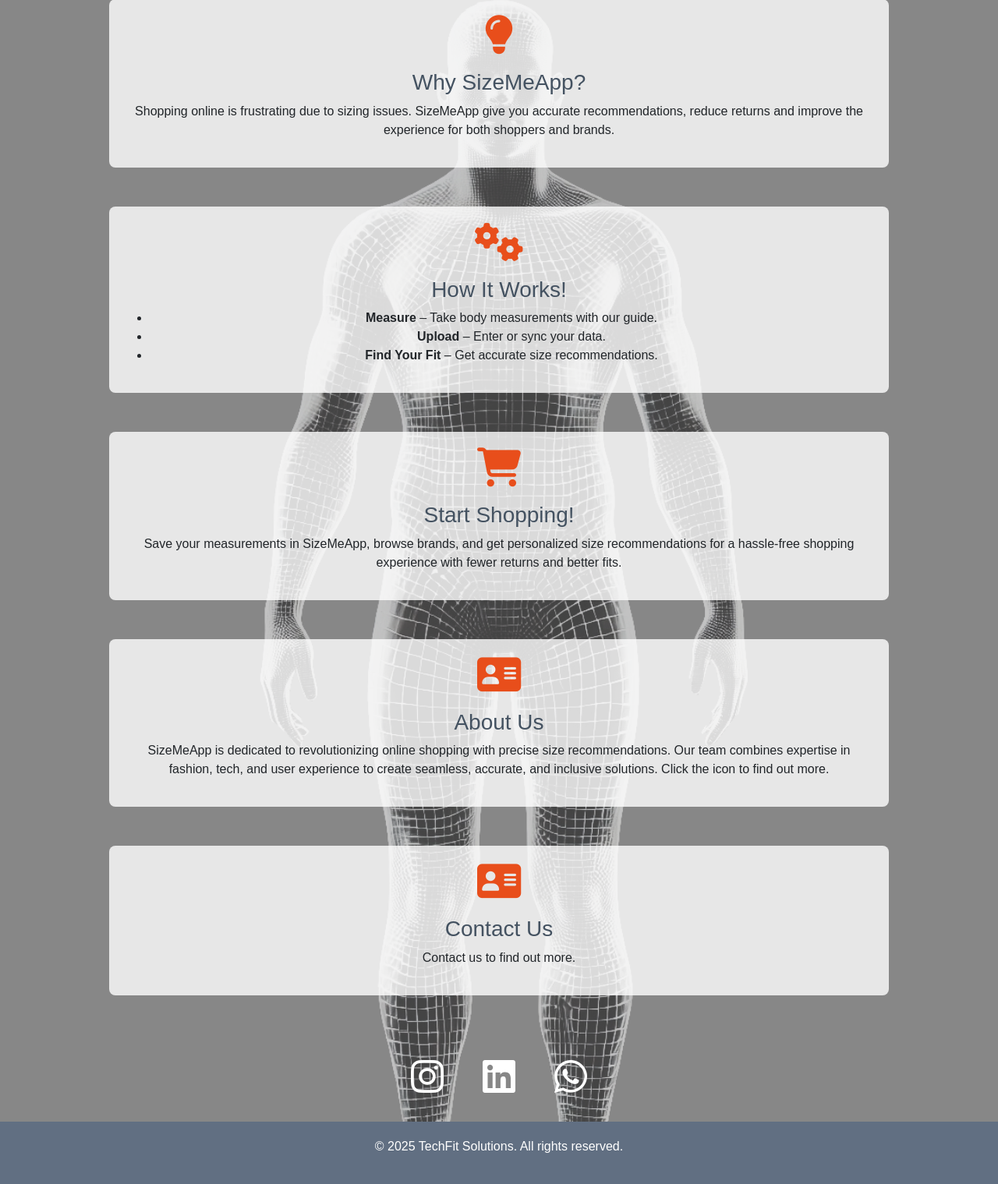
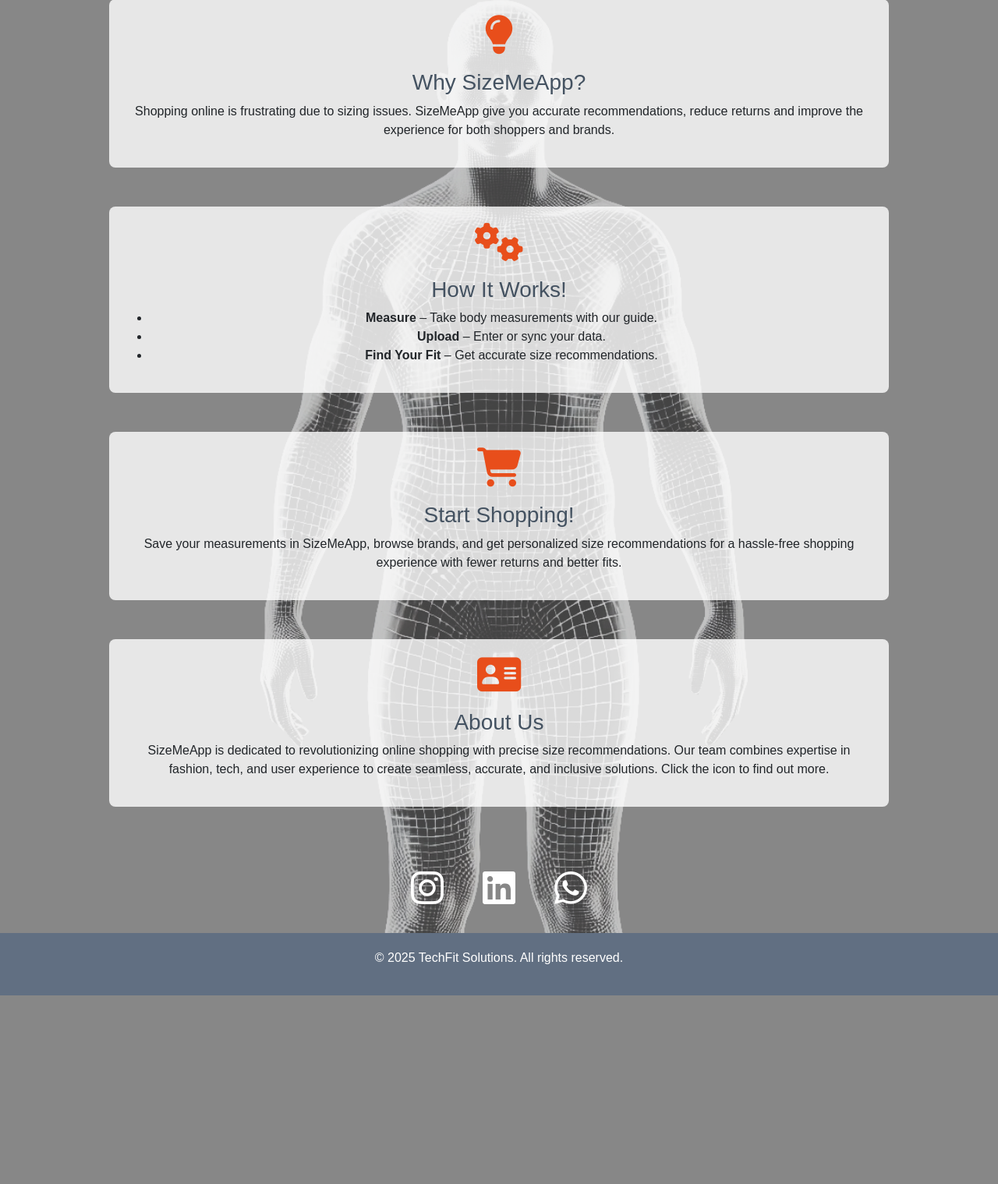
Before and after one commit to Sara-Sundin/SizeMeApp, a Django app: page /about/ in a window 1280 px wide. Shown: the part 101-1620 px from the top of the page at 78% size. After the commit the page ends 1378 px from the top, so only its background shows below. Run offline with Django 5.2, Linux system fonts and the light colour scheme; parts of the project's set-up code (start-up, migrations or seed data) failed here and were passed over; some libraries are stand-ins or nearby versions.

Commit message:
remove contact section on home and about page

```diff
--- a/apps/pages/templates/pages/about.html
+++ b/apps/pages/templates/pages/about.html
@@ -40,14 +40,6 @@
         <p>SizeMeApp is dedicated to revolutionizing online shopping with precise size recommendations. Our team combines expertise in fashion, tech, and user experience to create seamless, accurate, and inclusive solutions. Click the icon to find out more.</p>
     </section>
 
-     <!-- Contact Us -->
-     <section class="about-box text-center transparent-box">
-        <i class="info-icon-secondary fa-solid fa-address-card icon-medium"></i>
-        </a>
-        <h3 class="blue-text">Contact Us</h3>
-        <p>Contact us to find out more.</p>
-    </section>
-
     <!-- Social Media -->
 <section class="text-center">
     <div class="social-icons">
--- a/apps/pages/templates/pages/index.html
+++ b/apps/pages/templates/pages/index.html
@@ -81,9 +81,7 @@
     <p>SizeMeApp is dedicated to revolutionizing online shopping with precise size recommendations. Our team combines expertise in fashion, tech, and user experience to create seamless, accurate, and inclusive solutions. Click the icon to find out more.</p>
 </section>
 
-<!-- Contact & Social Media -->
-<section class="contact text-center">
-    <a href="mailto:contact@sizemeapp.com" class="btn">Contact Us</a>
+<!-- Social Media Icons -->
     <div class="social-icons">
         <a href="https://www.instagram.com/iknw.se/" target="_blank"
         aria-label="Visit our Instagram page (opens in a new tab)" rel="noopener"><i
--- a/config/settings.py
+++ b/config/settings.py
@@ -32,7 +32,7 @@
 SECRET_KEY = config("SECRET_KEY")
 
 # SECURITY WARNING: don't run with debug turned on in production!
-DEBUG = False
+DEBUG = True
 
 ALLOWED_HOSTS = ['.herokuapp.com', 'localhost', '127.0.0.1']
 
```
